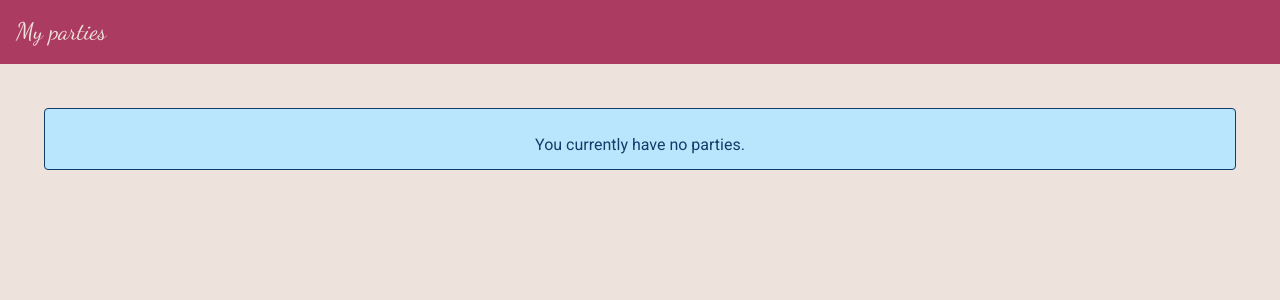
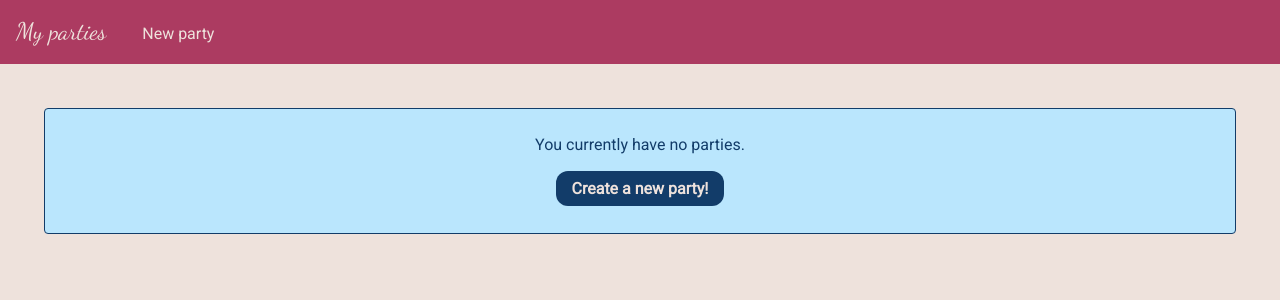
Before and after one commit to GromPras/django-party, a Django app: page / in a window 1280 px wide. Shown: the top 300 px of the page. Run offline with Django 5.2, Linux system fonts and the light colour scheme; the visitor is signed in with stand-in values (Sample User, id 1); data that the repository does not hold is empty; parts of the project's set-up code (start-up, migrations or seed data) failed here and were passed over.

Commit message:
New party form and links added

```diff
--- a/party/static/party/css/tailwind_output.css
+++ b/party/static/party/css/tailwind_output.css
@@ -648,12 +648,16 @@ video {
   grid-column: span 3 / span 3;
 }
 
+.m-3{
+  margin: 0.75rem;
+}
+
 .m-auto{
   margin: auto;
 }
 
-.m-3{
-  margin: 0.75rem;
+.m-5{
+  margin: 1.25rem;
 }
 
 .mx-auto{
--- a/party/templates/party/base.html
+++ b/party/templates/party/base.html
@@ -16,6 +16,8 @@
         <nav class="bg-custom-red">
             <a href="/"
                class="inline-block p-4 text-custom-powder-light font-dancing-script text-2xl">My parties</a>
+            <a href="{% url 'page_new_party' %}"
+               class="inline-block p-4 text-custom-powder-light">New party</a>
         </nav>
         <main class="container p-5 m-auto">
             {% block content %}
--- a/party/templates/party/party_list/page_parties_list.html
+++ b/party/templates/party/party_list/page_parties_list.html
@@ -19,6 +19,9 @@
             <div class="col-span-2 text-center bg-sky-200 border border-custom-blue text-custom-blue p-5 py-3 rounded"
                  role="alert">
                 <p class="mt-3">You currently have no parties.</p>
+                <p class="m-5">
+                    <a href="{% url 'page_new_party' %}" class="btn-default">Create a new party!</a>
+                </p>
             </div>
         {% endfor %}
     </div>
--- a/party/urls.py
+++ b/party/urls.py
@@ -20,4 +20,10 @@ party_detail_urlpatterns = [
     ),
 ]
 
-urlpatterns = list_parties_urlpatterns + party_detail_urlpatterns
+new_party_urlpatterns = [
+    path("party/new/", views.page_new_party, name="page_new_party")
+]
+
+urlpatterns = (
+    list_parties_urlpatterns + party_detail_urlpatterns + new_party_urlpatterns
+)
--- a/party/views/__init__.py
+++ b/party/views/__init__.py
@@ -1,4 +1,5 @@
+from .new_party_views import page_new_party
 from .party_list_views import PartyListPage
 from .party_details_views import PartyDetailPage, PartyDetailPartial
 
-__all__ = ["PartyListPage", "PartyDetailPage", "PartyDetailPartial"]
+__all__ = ["PartyListPage", "PartyDetailPage", "PartyDetailPartial", "page_new_party"]
```
Also changed, not shown: other parts of party/static/party/css/tailwind_output.css (+50 -45 lines), party/templates/party/new_party/page_new_party.html (added, +13 -0 lines), party/tests/test_new_party.py (added, +20 -0 lines), party/views/new_party_views.py (added, +19 -0 lines).
